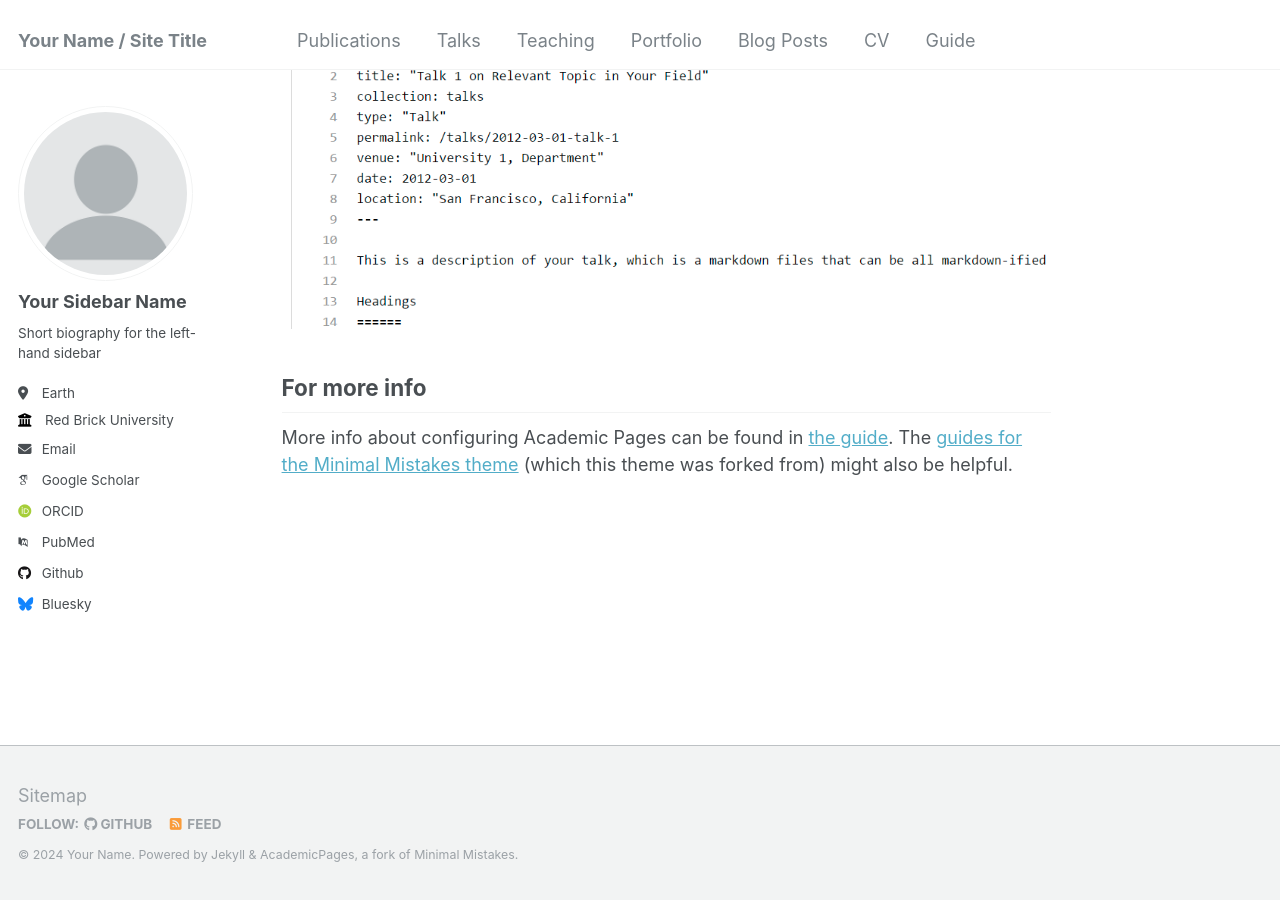
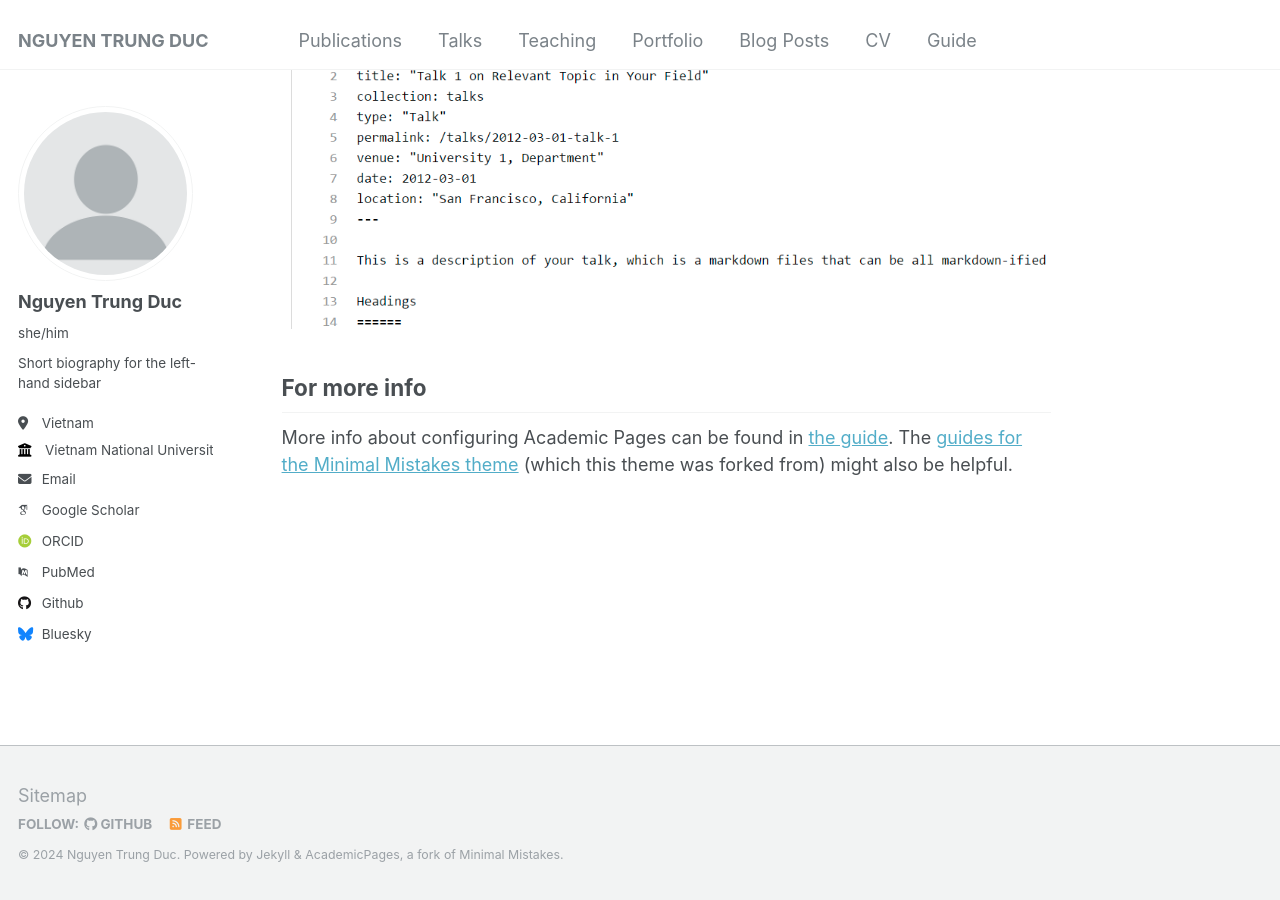
Before and after one commit to ntducphd/ducphd, a Jekyll site: the page built from _pages/about.md, in a window 1280 px wide and 900 px high, scrolled down 2660 px. Built offline with Jekyll 4.4.1, drawn with Linux system fonts in a browser that asks for light colours; some web fonts are replaced.

Commit message:
Update _config.yml

```diff
--- a/_config.yml
+++ b/_config.yml
@@ -8,9 +8,9 @@
 
 # Basic Site Settings
 locale                   : "en-US"
-title                    : "Your Name / Site Title"
+title                    : "NGUYEN TRUNG DUC"
 title_separator          : "-"
-name                     : &name "Your Name"
+name                     : &name "Nguyen Trung Duc"
 description              : &description "personal description"
 url                      : https://academicpages.github.io # the base hostname & protocol for your site e.g. "https://mmistakes.github.io"
 baseurl                  : "" # the subpath of your site, e.g. "/blog"
@@ -22,19 +22,19 @@ repository               : "academicpages/academicpages.github.io"
 author:
   # Biographic information
   avatar           : "profile.png"
-  name             : "Your Sidebar Name"
-  pronouns         : # example: "she/her"
+  name             : "Nguyen Trung Duc"
+  pronouns         : "she/him"
   bio              : "Short biography for the left-hand sidebar"
-  location         : "Earth"
-  employer         : "Red Brick University"
+  location         : "Vietnam"
+  employer         : "Vietnam National University of Agriculture"
   uri              : # URL
-  email            : "none@example.org"
+  email            : "ntduc11@gmail.com"
 
   # Academic websites
   arxiv            : # URL - Update with the correct link to your profile
-  googlescholar    : "https://scholar.google.com/citations?user=PS_CX0AAAAAJ"
+  googlescholar    : "https://scholar.google.com/citations?user=pHjqnKIAAAAJ&hl=en"
   impactstory      : # URL
-  orcid            : "http://orcid.org/yourorcidurl"
+  orcid            : "https://orcid.org/0000-0003-1225-2515"
   semantic         : # URL
   pubmed           : "https://www.ncbi.nlm.nih.gov/pubmed/?term=john+snow"
   researchgate     : # URL
```
